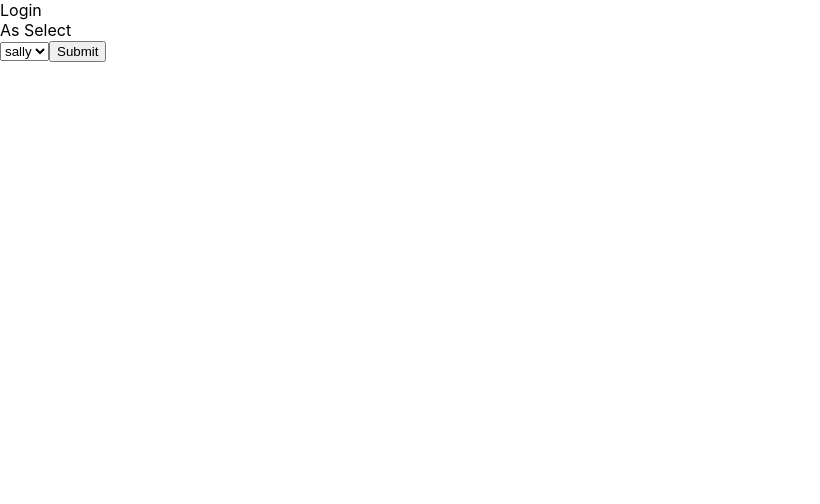
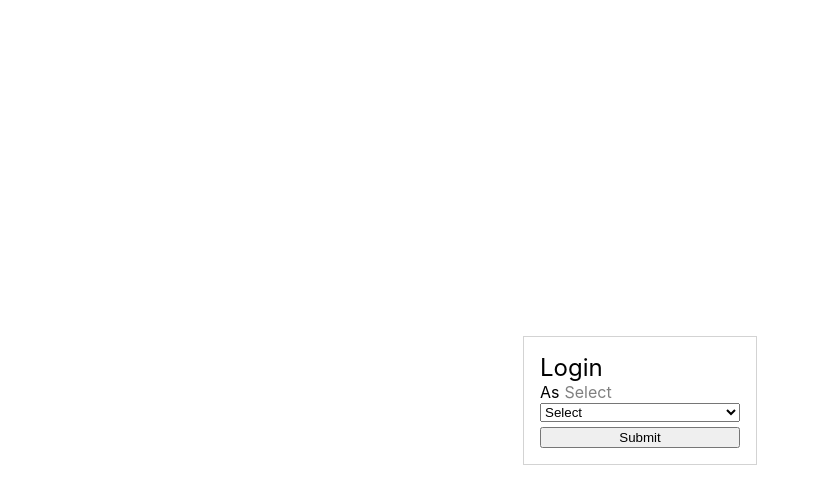
Before and after one commit to nickhibbits/employee-poll-react-app, a React (Create React App) app: page / in a window 1280 px wide. Shown: the top 504 px of the page, without its empty margins (0-820 px from the left). Built offline with nearby package versions, Linux system fonts and the light colour scheme.

Commit message:
style login page

```diff
--- a/src/components/App.js
+++ b/src/components/App.js
@@ -1,6 +1,7 @@
 import { useState } from "react";
 import "../styles/App.css";
 import Login from "./Login";
+import "../styles/Login.css";
 
 function App() {
   // const [user, setUser] = useState({});
@@ -8,7 +9,11 @@ function App() {
   const users = ["sally", "jess", "bill"];
 
   // if (!user) {
-  return <Login users={users} setUser />;
+  return (
+    <div className="screen-center">
+      <Login users={users} setUser />
+    </div>
+  );
   // }
 
   return <div className="App">APP</div>;
--- a/src/components/Login.js
+++ b/src/components/Login.js
@@ -1,4 +1,6 @@
 import { useState } from "react";
+import "../styles/Login.css";
+import "../styles/shared.css";
 
 const Login = ({ users, setUser }) => {
   const [user, _setUser] = useState("Select");
@@ -15,11 +17,17 @@ const Login = ({ users, setUser }) => {
     console.log(user);
   }
   return (
-    <div className="login-wrapper">
+    <div className="login-component">
       <form className="login-form" onSubmit={(e) => handleSubmit(e)}>
         <label>Login</label>
-        <div>As {user}</div>
+        <div className="verify-user-wrapper">
+          <div>As </div>
+          <div className="display-user"> {user}</div>
+        </div>
         <select onChange={(e) => handleChange(e.target.value)}>
+          <option value="none" disabled selected>
+            Select
+          </option>
           {users.map((user, i) => (
             <option key={i} value={user}>
               {user}
--- /dev/null
+++ b/src/styles/Login.css
@@ -0,0 +1,30 @@
+.login-component {
+  border: solid 1px lightgray;
+  padding: 1rem;
+  min-width: 200px;
+}
+
+.login-form {
+  display: flex;
+  flex-direction: column;
+  justify-content: flex-start;
+}
+
+label {
+  display: flex;
+  font-size: 1.5rem;
+  justify-content: flex-start;
+}
+
+.verify-user-wrapper {
+  display: flex;
+}
+
+.display-user {
+  margin-left: 5px;
+  color: gray;
+}
+
+select {
+  margin: 1px 0px 5px 0px;
+}
--- /dev/null
+++ b/src/styles/shared.css
@@ -0,0 +1,12 @@
+.center {
+  display: flex;
+  justify-content: center;
+}
+
+.screen-center {
+  display: flex;
+  justify-content: center;
+  align-items: center;
+  text-align: center;
+  min-height: 100vh;
+}
```
